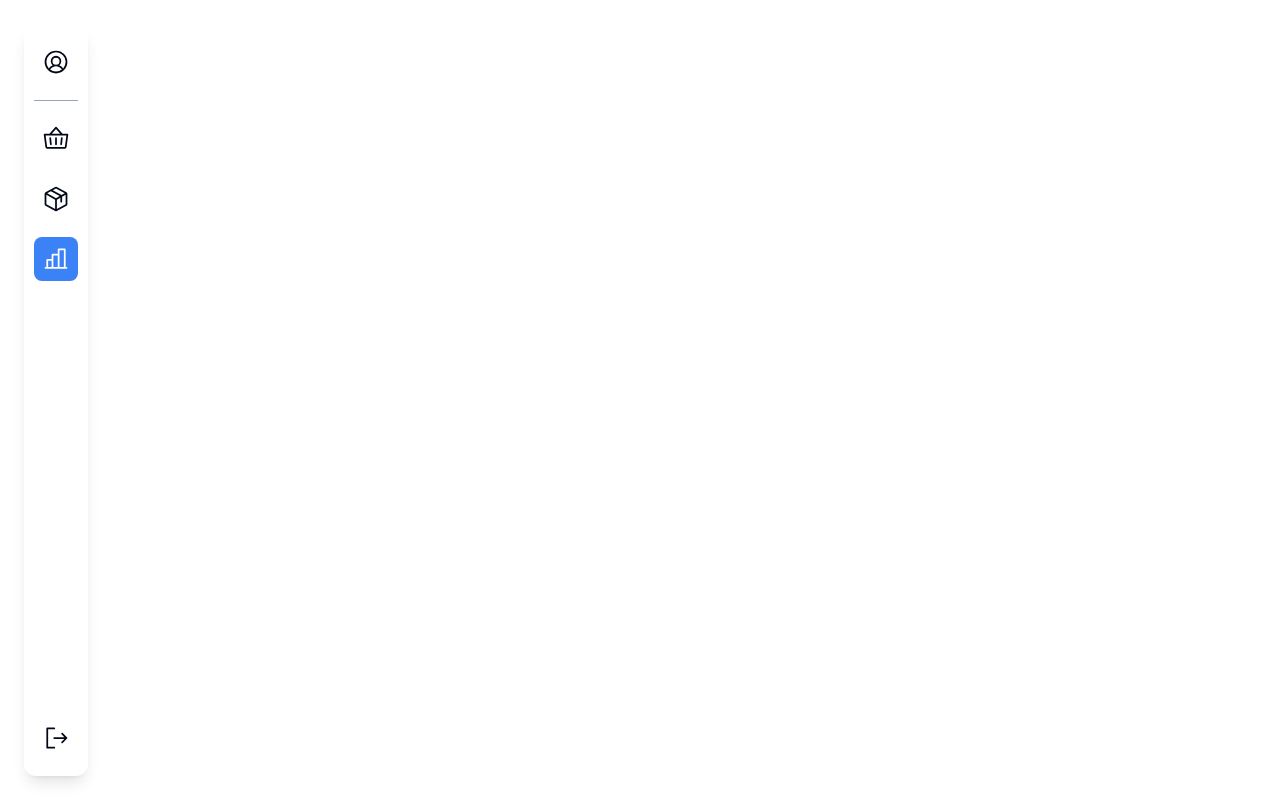
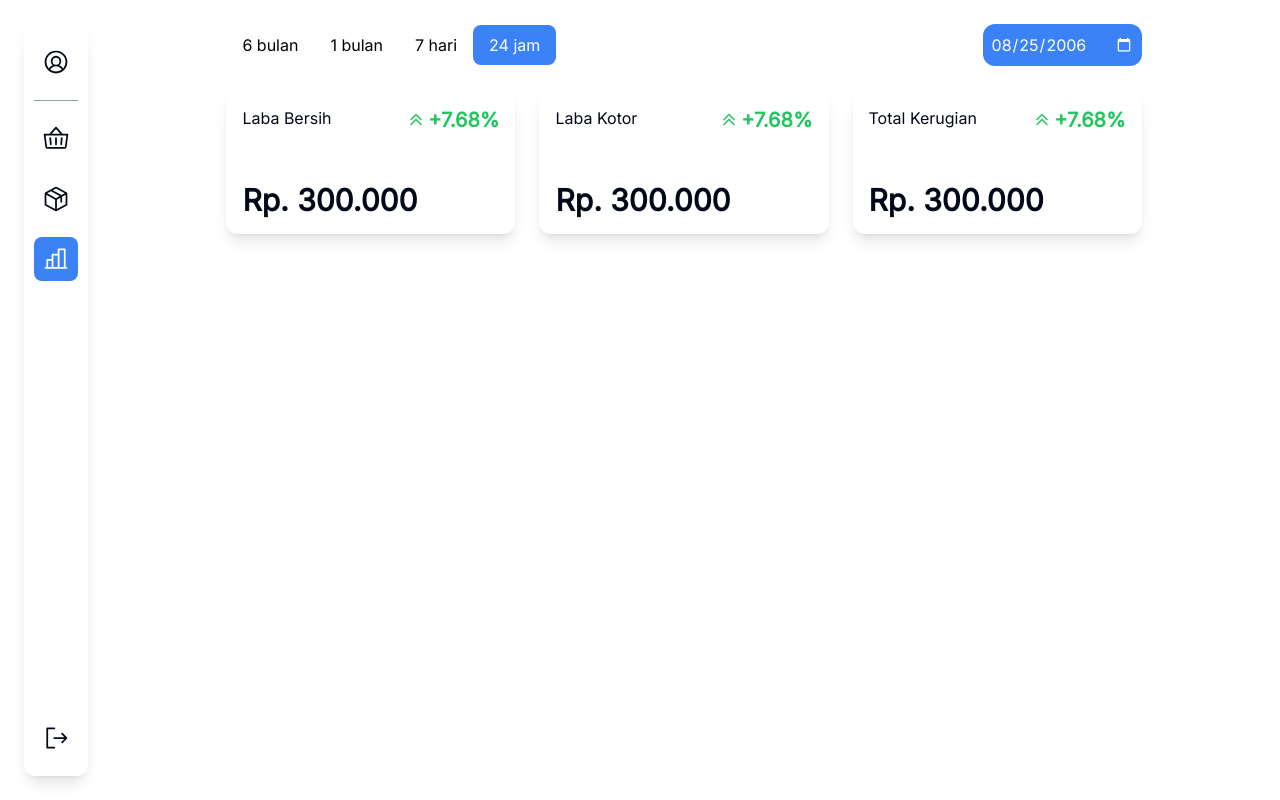
Before and after one commit to mutaqinmi/e-cash, a Next.js app: page / in a window 1280 px wide. Both pictures are taken after a click on the button 56 px from the left and 259 px from the top of the page. Built offline with nearby package versions, Linux system fonts and the light colour scheme.

Commit message:
feat: dashboard card and filter

```diff
--- /dev/null
+++ b/src/app/dashboard.tsx
@@ -0,0 +1,25 @@
+import CardInfo from "@/components/card-info";
+import numberFormatter from "./number-formatter";
+import SegmentedButton from "@/components/segmented-button";
+import { useState } from "react";
+import InputDate from "@/components/input-date";
+
+export default function Dashboard(){
+    const [period, setPeriod] = useState(3);
+    return <>
+        <div className="flex justify-between items-center">
+            <div>
+                <SegmentedButton label="6 bulan" active={period === 0 ? true : false} onClick={() => {setPeriod(0)}}/>
+                <SegmentedButton label="1 bulan" active={period === 1 ? true : false} onClick={() => {setPeriod(1)}}/>
+                <SegmentedButton label="7 hari" active={period === 2 ? true : false} onClick={() => {setPeriod(2)}}/>
+                <SegmentedButton label="24 jam" active={period === 3 ? true : false} onClick={() => {setPeriod(3)}}/>
+            </div>
+            <InputDate/>
+        </div>
+        <div className="flex gap-6 mt-6">
+            <CardInfo title="Laba Bersih" total={numberFormatter('300000')}/>
+            <CardInfo title="Laba Kotor" total={numberFormatter('300000')}/>
+            <CardInfo title="Total Kerugian" total={numberFormatter('300000')}/>
+        </div>
+    </>
+}
--- a/src/app/page.tsx
+++ b/src/app/page.tsx
@@ -3,6 +3,7 @@ import SideBar from "@/components/sidebar";
 import Cashier from "./cashier";
 import { useState } from "react";
 import ManageItems from "./manage-items";
+import Dashboard from "./dashboard";
 
 export default function Main(){
     const [index, setIndex] = useState(0);
@@ -13,7 +14,7 @@ export default function Main(){
             case 1:
                 return <ManageItems/>;
             case 2:
-                return null;
+                return <Dashboard/>;
             default:
                 return null;
         }
--- a/src/components/button.tsx
+++ b/src/components/button.tsx
@@ -1,3 +1,5 @@
-export default function Button(props: {label: string, onClick?: () => void, className?: string; disabled?: boolean}){
-    return <button className={`bg-blue-500 hover:bg-blue-700 w-full p-3 rounded-xl text-white text-sm disabled:bg-blue-200 ${props.className}`} onClick={props.onClick} disabled={props.disabled ? true : false}>{props.label}</button>
+import React from "react";
+
+export default function Button(props: {label?: string, icon?: React.ReactNode; onClick?: () => void, className?: string; disabled?: boolean}){
+    return <button className={`bg-blue-500 hover:bg-blue-700 w-full p-3 rounded-xl text-white text-sm disabled:bg-blue-200 ${props.className}`} onClick={props.onClick} disabled={props.disabled ? true : false}>{props.label || props.icon}</button>
 }
--- /dev/null
+++ b/src/components/card-info.tsx
@@ -0,0 +1,14 @@
+import { CaretDoubleUp } from "@phosphor-icons/react";
+
+export default function CardInfo(props: {title: string; total: string}) {
+    return <div className="p-4 h-36 w-full shadow-lg rounded-xl flex flex-col justify-between">
+        <div className="flex justify-between">
+            <span>{props.title}</span>
+            <div className="flex justify-center items-center gap-1">
+                <CaretDoubleUp weight="bold" className="text-green-500"/>
+                <span className="text-green-500 text-xl font-semibold">+7.68%</span>
+            </div>
+        </div>
+        <span className="text-3xl font-semibold">{props.total}</span>
+    </div>
+}
--- /dev/null
+++ b/src/components/input-date.tsx
@@ -0,0 +1,3 @@
+export default function InputDate(){
+    return <input defaultValue={'2006-08-25'} type="date" name="date" id="date" className="p-2 bg-blue-500 text-white outline-none rounded-xl [&::-webkit-calendar-picker-indicator]:invert-[1]"/>
+}
--- /dev/null
+++ b/src/components/segmented-button.tsx
@@ -0,0 +1,3 @@
+export default function SegmentedButton(props: {label: string; active: boolean; onClick?: () => void}){
+    return <button className={`transition-all ease-in-out py-2 px-4 rounded-lg ${props.active ? 'bg-blue-500 text-white' : 'bg-white text-black'}`} onClick={props.onClick}>{props.label}</button>
+}
```
